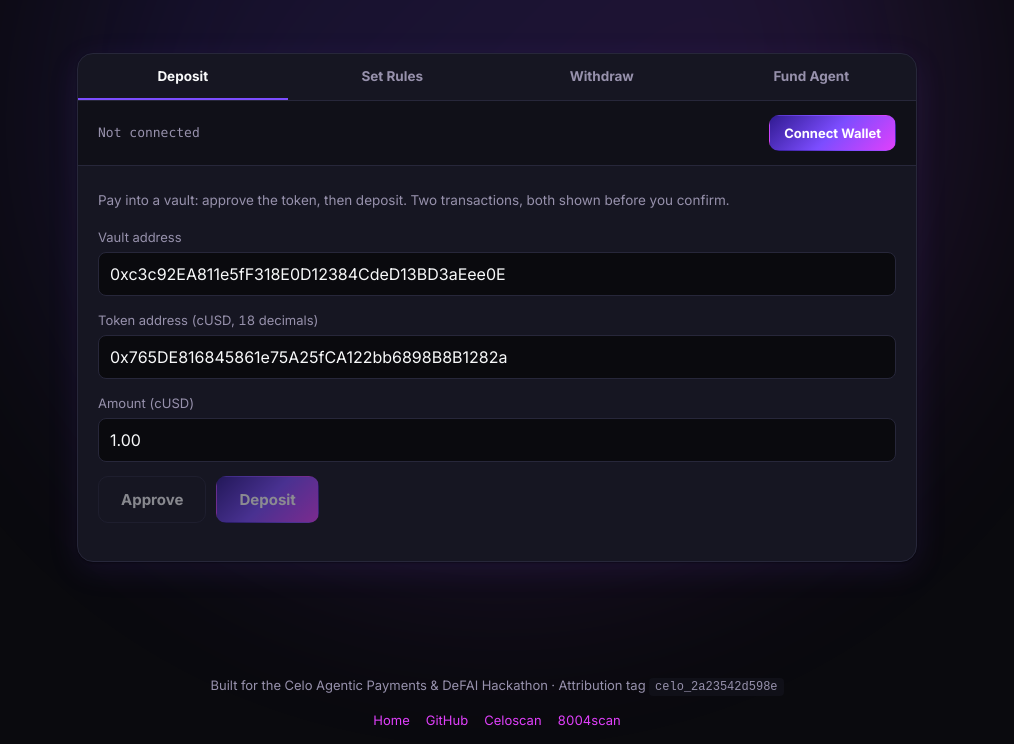
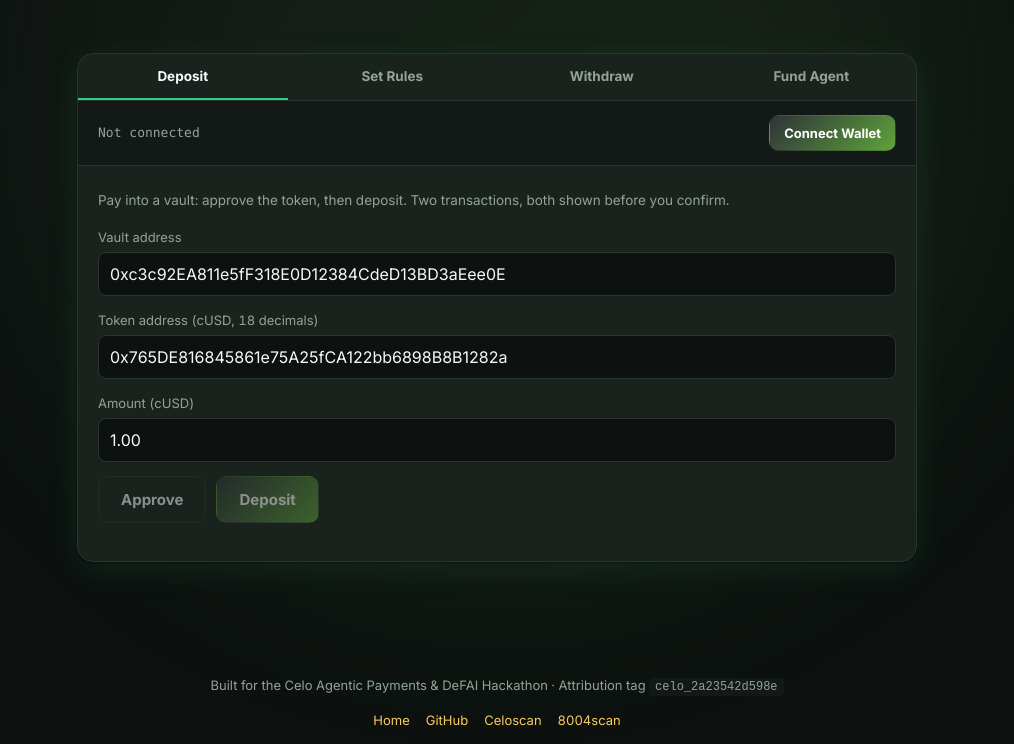
Before and after one commit to angelraph/ORYN, a website: page web/app.html in a window 1280 px wide. Shown: the part 199-943 px from the top of the page, without its empty margins (143-1157 px from the left). Drawn offline with Linux system fonts and the light colour scheme.

Commit message:
Re-theme the site with Celo's official brand colors
Swaps the indigo/violet palette for Celo Green (#35D07F), Celo Yellow
(#FBCC5C), and dark gray/olive, since ORYN is a Celo-ecosystem
product. Trimmed the brightest green off the primary-button gradient
to keep white button text at readable contrast.

```diff
--- a/web/app.html
+++ b/web/app.html
@@ -9,22 +9,22 @@
 <link href="https://fonts.googleapis.com/css2?family=Inter:wght@400;500;700&display=swap" rel="stylesheet" />
 <style>
   :root {
-    --bg: #0a0a0e;
-    --bg-alt: #101018;
-    --card: #161622;
+    --bg: #0d1210;
+    --bg-alt: #131916;
+    --card: #1a221d;
     --text: #f8f9fa;
-    --muted: #9791ac;
-    --border: #27273a;
-    --accent: #7c4dff;
-    --accent-strong: #e040fb;
-    --accent-bg: rgba(124,77,255,0.14);
-    --code-bg: #101018;
-    --ok: #00e5ff;
+    --muted: #93a39a;
+    --border: #2a352e;
+    --accent: #35D07F;
+    --accent-strong: #FBCC5C;
+    --accent-bg: rgba(53,208,127,0.14);
+    --code-bg: #131916;
+    --ok: #35D07F;
     --err: #ff5252;
-    --pending: #ffd600;
-    --grad-amethyst: linear-gradient(135deg, #311b92, #7c4dff, #e040fb);
-    --grad-liquidity: linear-gradient(135deg, #1a237e, #00e5ff);
-    --shadow: 0 1px 2px rgba(0,0,0,0.4), 0 8px 32px rgba(124,77,255,0.10);
+    --pending: #FBCC5C;
+    --grad-amethyst: linear-gradient(135deg, #2E3338, #5EA33B);
+    --grad-liquidity: linear-gradient(135deg, #5EA33B, #FBCC5C);
+    --shadow: 0 1px 2px rgba(0,0,0,0.4), 0 8px 32px rgba(53,208,127,0.10);
   }
   * { box-sizing: border-box; }
   html { scroll-behavior: smooth; }
```
Also changed, not shown: web/index.html (+14 -14 lines).
